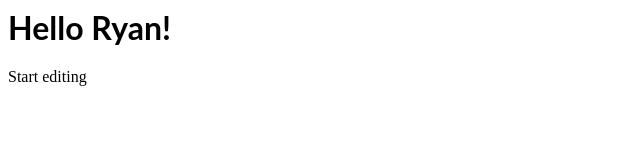
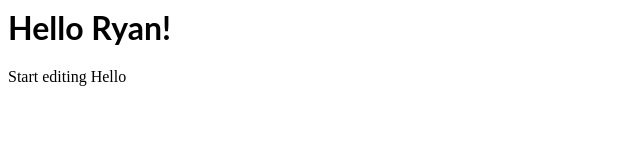
Before and after one commit to rziolkowski/MyEats, an Angular app: page / in a window 1280 px wide. Shown: the top 160 px of the page, without its empty margins (0-640 px from the left). Built offline with nearby package versions, Linux system fonts and the light colour scheme.

Commit message:
Update app.component.html

```diff
--- a/src/app/app.component.html
+++ b/src/app/app.component.html
@@ -1,4 +1,4 @@
 <hello name="{{ name }}"></hello>
 <p>
-    Start editing
+    Start editing Hello
 </p>
```
